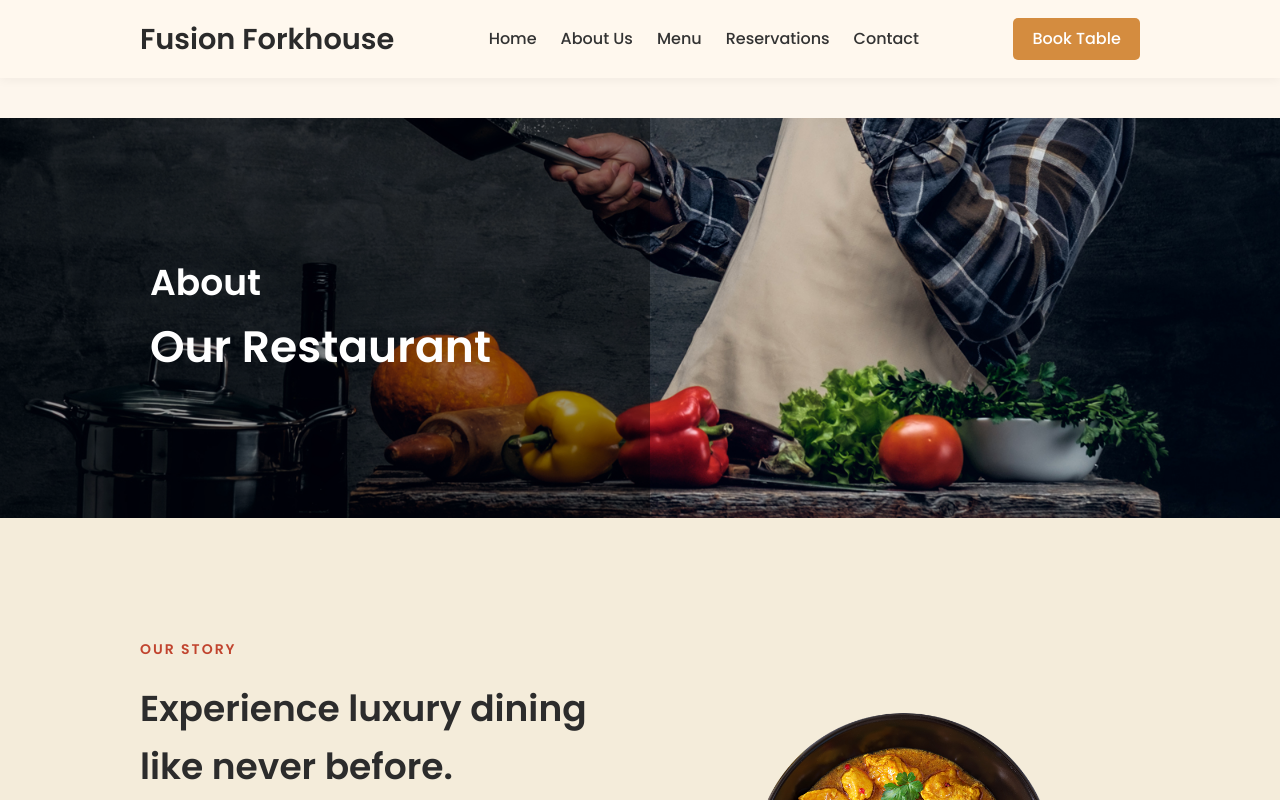
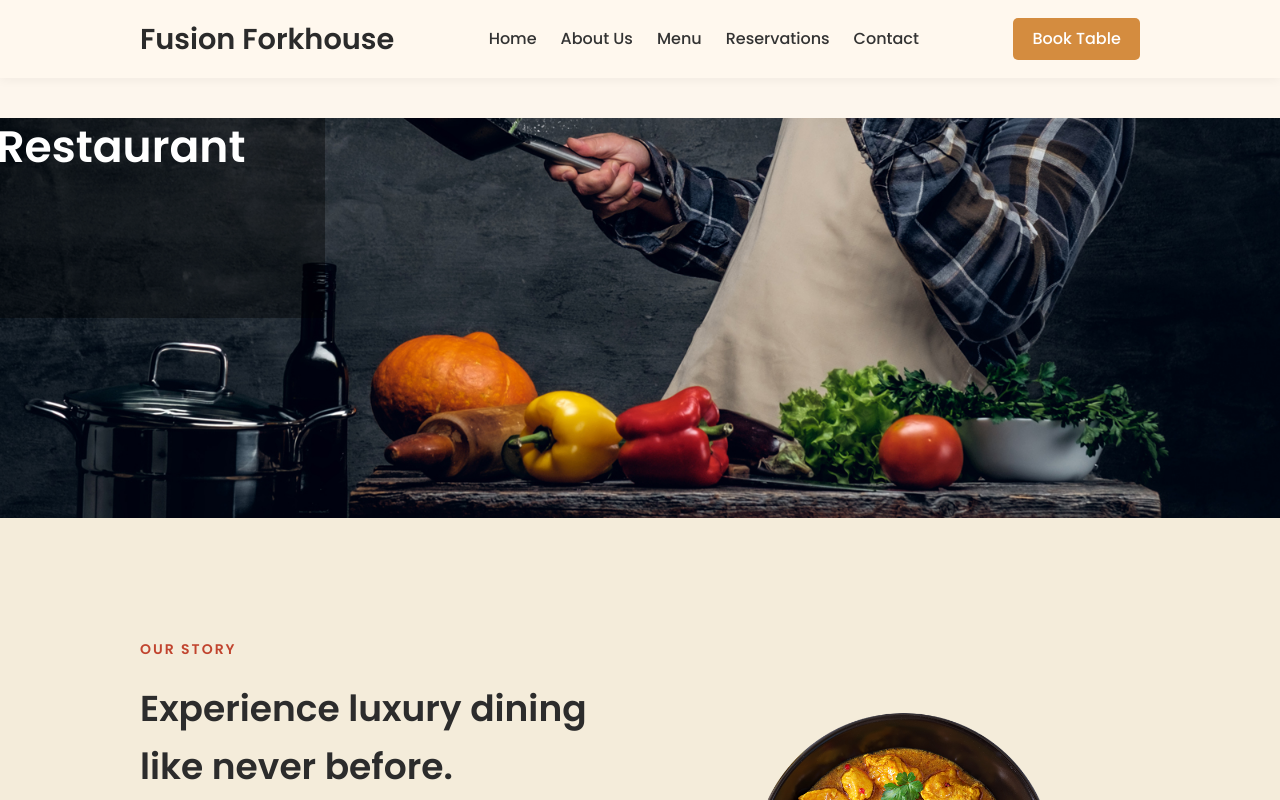
Before and after one commit to manpreetkalsi24/Fusion-Forkhouse-Restaurant-website, a React (Vite) app in the folder frontend/: page /#/about in a window 1280 px wide. Shown: the top 800 px of the page. Built offline with nearby package versions, Linux system fonts and the light colour scheme.

Commit message:
Changed overlay design for homepage banner image

```diff
--- a/frontend/src/components/HeroSlider.css
+++ b/frontend/src/components/HeroSlider.css
@@ -32,10 +32,13 @@
 
 .overlay {
   position: absolute;
-  bottom: 30%;
-  left: 10%;
-  color: white;
-  max-width: 600px;
+  top: 50%;
+  left: 50%;
+  transform: translate(-50%, -50%);
+  color: #fff;
+  max-width: 700px;
+  width: 90%;
+  text-align: center;
   z-index: 2;
 }
 
```
